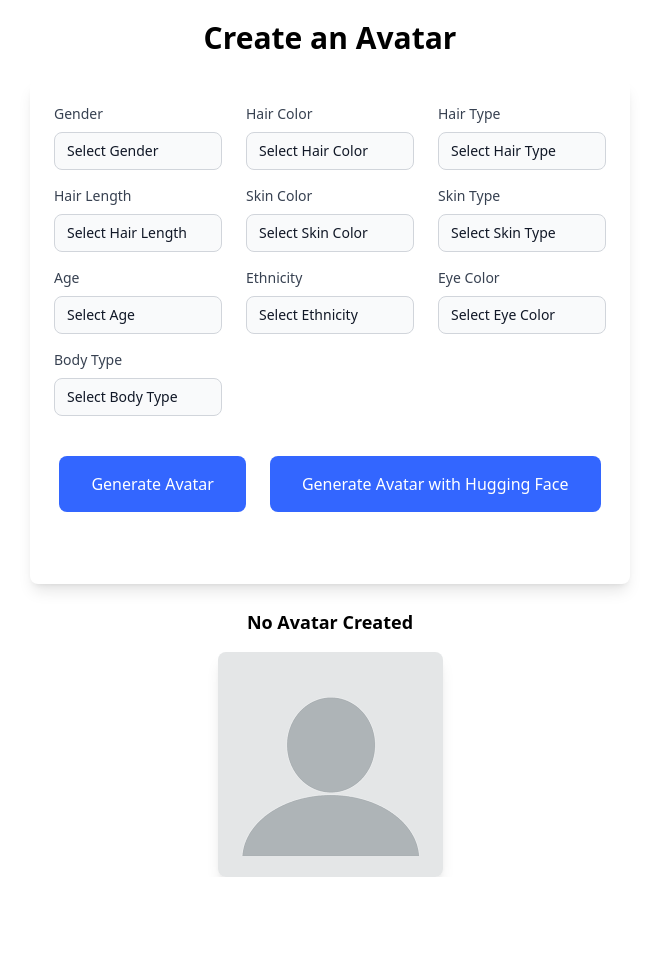
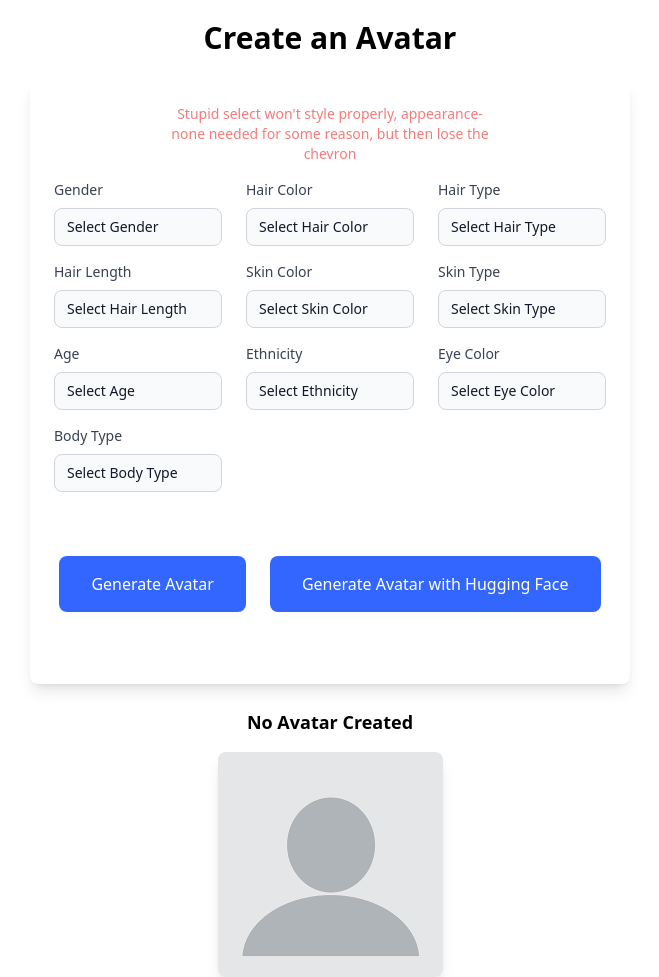
Before and after one commit to TylerGilman/SafeFace, a Django app: page / in a window 1280 px wide. Shown: the whole page, without its empty margins (310-969 px from the left). Before the commit the page ends 877 px from the top, so only its background shows below. Run offline with Django 5.2, Linux system fonts and the light colour scheme; some libraries are stand-ins or nearby versions.

Commit message:
damn select

```diff
--- a/create_face/templates/create_face.html
+++ b/create_face/templates/create_face.html
@@ -4,7 +4,10 @@
 <div class="flex flex-col items-center justify-center w-full mt-5">
     <h1 class="text-3xl font-bold mb-6 text-center">Create an Avatar</h1>
 
-    <div id="create_form" class="bg-white shadow-lg rounded-lg p-6 flex-col items-center">
+    <div id="create_form" class="flex bg-white shadow-lg rounded-lg p-6 flex-col items-center">
+        <p class="text-sm opacity-70 text-center mb-4 text-red-500 max-w-[40ch]">
+            Stupid select won't style properly, appearance-none needed for some reason, but then lose the chevron
+        </p>
         <div id="attributes" class="grid grid-cols-1 md:grid-cols-2 lg:grid-cols-3 gap-4 gap-x-6 mb-6 w-full">
             {% for field in form_fields %}
                 <div class="form-group relative">
```
